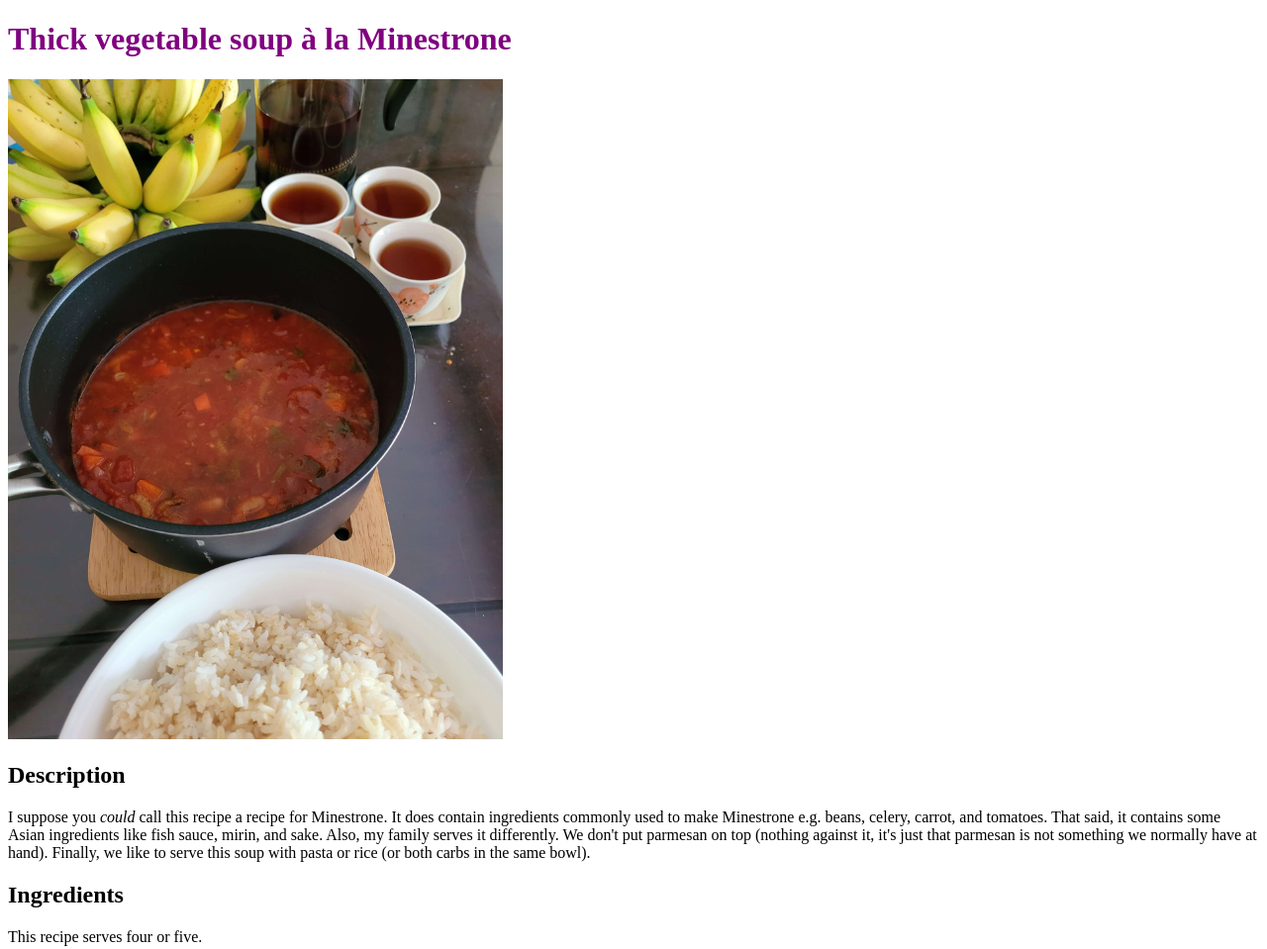
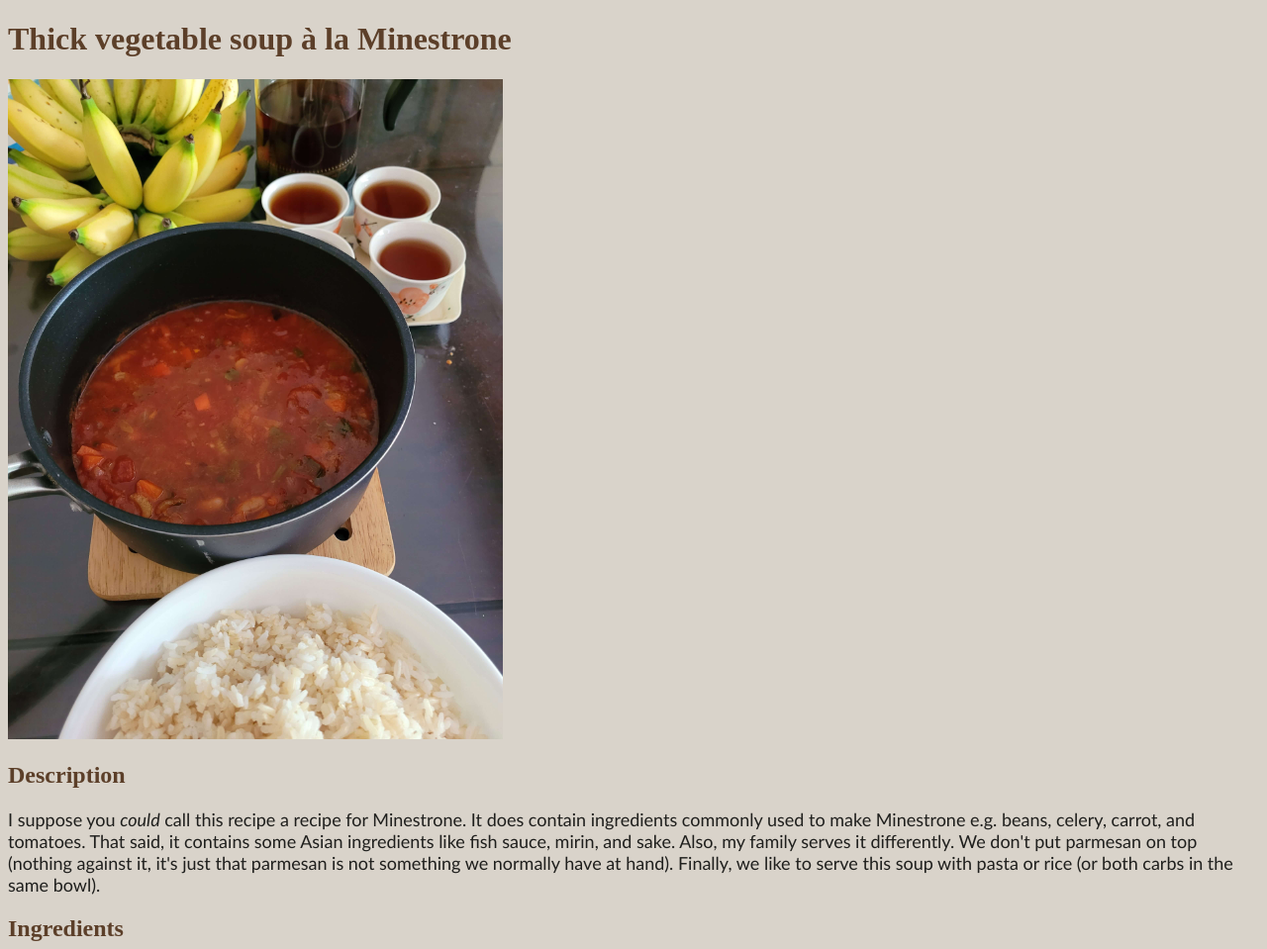
Before and after one commit to Wanasaurus/odin-recipes, a plain HTML site: page recipes/vegsoup.html in a window 1280 px wide. Shown: the top 959 px of the page at 99% size. Drawn offline with Linux system fonts and the light colour scheme.

Commit message:
Update CSS: colours, font family, and font size

```diff
--- a/style.css
+++ b/style.css
@@ -1,6 +1,20 @@
+body {
+    background-color: #d9d3ca;
+}
 h1 {
-    color: purple;
+    color: #5c3f29;
 }
+
+h2 {
+    color: #5c3f29;
+}
+
+p, li {
+    color: #1f1f1d;
+    font-family: "Calibri", sans-serif;
+    font-size: 18px;
+}
+
 img {
     height: auto;
     width: 500px;
```
